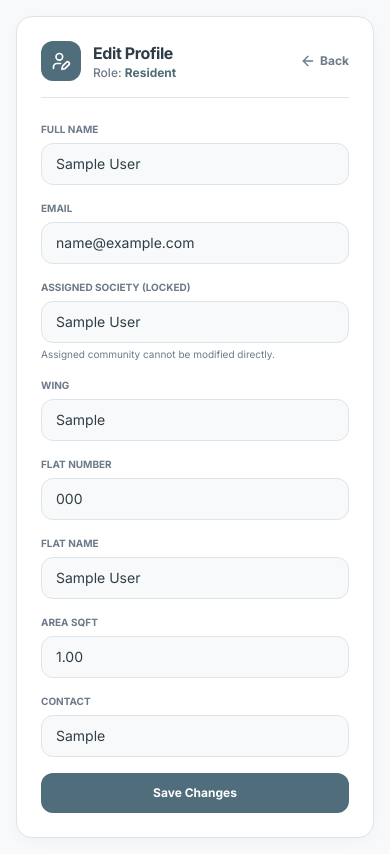
After one commit to technerdsreenath/SocietyHub, a Django app: page /users/profile/edit/ in a window 390 px wide. The commit adds this page. Run offline with Django 5.2, Linux system fonts and the light colour scheme; a user stored in the database is signed in; tables that the repository leaves empty hold one stand-in row (values such as "Sample post"); some libraries are stand-ins or nearby versions.

```diff
--- /dev/null
+++ b/SocietyHub/templates/auth/edit_profile.html
@@ -0,0 +1,134 @@
+<!DOCTYPE html>
+<html lang="en" class="h-full bg-portal-bg">
+<head>
+    <meta charset="UTF-8">
+    <meta name="viewport" content="width=device-width, initial-scale=1.0">
+    <title>Edit Profile - Society Hub</title>
+    <link href="https://fonts.googleapis.com/css2?family=Inter:wght@300;400;500;600;700&display=swap" rel="stylesheet">
+    <script src="https://cdn.jsdelivr.net/npm/@tailwindcss/browser@4"></script> <!-- or your Tailwind script setup -->
+    <script src="https://cdn.tailwindcss.com"></script>
+    <script src="https://unpkg.com/lucide@latest"></script>
+    <script>
+        tailwind.config = {
+            theme: {
+                extend: {
+                    colors: {
+                        portal: {
+                            primary: '#4F6D7A',
+                            secondary: '#84A98C',
+                            bg: '#F8F9FA',
+                            card: '#FFFFFF',
+                            text: '#2F3E46',
+                            border: '#DDE5E8',
+                            muted: '#6C7A89'
+                        }
+                    },
+                    fontFamily: { sans: ['Inter', 'sans-serif'] },
+                    boxShadow: { 'card': '0 4px 16px -4px rgba(47, 62, 70, 0.06)' }
+                }
+            }
+        }
+    </script>
+</head>
+<body class="min-h-full font-sans text-portal-text bg-portal-bg flex items-center justify-center p-4 sm:p-6 overflow-y-auto">
+    <div class="w-full max-w-xl bg-portal-card rounded-2xl shadow-card border border-portal-border p-6 sm:p-8">
+
+        <!-- Header -->
+        <div class="flex items-center justify-between mb-6 pb-4 border-b border-portal-border">
+            <div class="flex items-center gap-3">
+                <div class="w-10 h-10 rounded-xl bg-portal-primary flex items-center justify-center text-white shadow-flat">
+                    <i data-lucide="user-pen" class="w-5 h-5"></i>
+                </div>
+                <div>
+                    <h1 class="font-bold text-portal-text text-base tracking-tight">Edit Profile</h1>
+                    <p class="text-xs text-portal-muted font-medium">Role: <span class="capitalize text-portal-primary font-bold">{{ profile.get_role_display }}</span></p>
+                </div>
+            </div>
+            <a href="{% url 'portal_dashboard' %}" class="text-xs font-bold text-portal-muted hover:text-portal-primary flex items-center gap-1 transition-all">
+                <i data-lucide="arrow-left" class="w-4 h-4"></i> Back
+            </a>
+        </div>
+
+        <form method="POST" class="space-y-4">
+            {% csrf_token %}
+
+            {% if form.errors %}
+                <div class="p-3 bg-red-50 border border-red-200 rounded-xl text-xs text-red-800 font-semibold">
+                    Please correct the errors below.
+                </div>
+            {% endif %}
+
+            {{ form.non_field_errors }}
+
+            <div class="grid grid-cols-1 sm:grid-cols-2 gap-4">
+                <!-- Common Fields -->
+                <div class="sm:col-span-2">
+                    <label class="block text-[10px] font-bold uppercase text-portal-muted mb-1.5">{{ form.full_name.label }}</label>
+                    {{ form.full_name }}
+                    {% if form.full_name.errors %}<p class="text-[11px] text-red-600 mt-1 font-medium">{{ form.full_name.errors.0 }}</p>{% endif %}
+                </div>
+
+                <div class="sm:col-span-2">
+                    <label class="block text-[10px] font-bold uppercase text-portal-muted mb-1.5">{{ form.email.label }}</label>
+                    {{ form.email }}
+                    {% if form.email.errors %}<p class="text-[11px] text-red-600 mt-1 font-medium">{{ form.email.errors.0 }}</p>{% endif %}
+                </div>
+
+                <!-- Locked Society Field -->
+                <div class="sm:col-span-2">
+                    <label class="block text-[10px] font-bold uppercase text-portal-muted mb-1.5">{{ form.society_name.label }} (Locked)</label>
+                    {{ form.society_name }}
+                    <p class="text-[10px] text-portal-muted mt-1">Assigned community cannot be modified directly.</p>
+                </div>
+
+                <!-- Role-Specific Fields: Resident -->
+                {% if profile.role == 'resident' %}
+                    <div>
+                        <label class="block text-[10px] font-bold uppercase text-portal-muted mb-1.5">{{ form.wing.label }}</label>
+                        {{ form.wing }}
+                    </div>
+                    <div>
+                        <label class="block text-[10px] font-bold uppercase text-portal-muted mb-1.5">{{ form.flat_number.label }}</label>
+                        {{ form.flat_number }}
+                    </div>
+                    <div>
+                        <label class="block text-[10px] font-bold uppercase text-portal-muted mb-1.5">{{ form.flat_name.label }}</label>
+                        {{ form.flat_name }}
+                    </div>
+                    <div>
+                        <label class="block text-[10px] font-bold uppercase text-portal-muted mb-1.5">{{ form.area_sqft.label }}</label>
+                        {{ form.area_sqft }}
+                    </div>
+                <!-- Role-Specific Fields: Secretary -->
+                {% elif profile.role == 'secretary' %}
+                    <div class="sm:col-span-2">
+                        <label class="block text-[10px] font-bold uppercase text-portal-muted mb-1.5">{{ form.wing.label }}</label>
+                        {{ form.wing }}
+                    </div>
+                {% endif %}
+
+                <!-- Contact Number -->
+                <div class="sm:col-span-2">
+                    <label class="block text-[10px] font-bold uppercase text-portal-muted mb-1.5">{{ form.contact.label }}</label>
+                    {{ form.contact }}
+                    {% if form.contact.errors %}<p class="text-[11px] text-red-600 mt-1 font-medium">{{ form.contact.errors.0 }}</p>{% endif %}
+                </div>
+            </div>
+
+            <button type="submit" class="w-full bg-portal-primary hover:bg-portal-primary/90 text-white font-bold py-3 rounded-xl text-xs shadow-flat transition-all mt-4">
+                Save Changes
+            </button>
+        </form>
+    </div>
+
+    <script>
+        lucide.createIcons();
+        // Automatically inject portal class styling to Django form widgets
+        document.querySelectorAll('input, select, textarea').forEach(el => {
+            if (el.type !== 'hidden' && !el.classList.contains('form-control')) {
+                el.className = 'w-full bg-portal-bg border border-portal-border rounded-xl px-3.5 py-2.5 text-sm focus:outline-none focus:ring-2 focus:ring-portal-primary/20 focus:border-portal-primary';
+            }
+        });
+    </script>
+</body>
+</html>
--- a/SocietyHub/templates/auth/login.html
+++ b/SocietyHub/templates/auth/login.html
@@ -70,6 +70,10 @@
         <p class="text-xs text-center text-portal-muted mt-6">
             Don't have an account? <a href="{% url 'register' %}" class="font-bold text-portal-primary hover:underline">Register here</a>
         </p>
+        <div class="mt-4 text-center text-xs text-portal-muted font-medium">
+        Want to register a new society or building?
+        <a href="{% url 'register_society' %}" class="text-portal-primary font-bold hover:underline">Register Building</a>
+    </div>
     </div>
     <script>
         lucide.createIcons();
--- a/SocietyHub/users/forms.py
+++ b/SocietyHub/users/forms.py
@@ -1,7 +1,86 @@
 from django import forms
 from django.contrib.auth.models import User
 from .models import UserProfile, Society
+from django.contrib.auth import get_user_model
 
+User = get_user_model()
+
+class SecretaryRegistrationForm(forms.Form):
+    username = forms.CharField(max_length=150,required=True, widget=forms.TextInput(attrs={'class': 'form-control', 'placeholder': 'Chairperson Username'}))
+    email = forms.EmailField(required=True,widget=forms.EmailInput(attrs={'class': 'form-control', 'placeholder': 'Chairperson Email'}))
+    password = forms.CharField(
+    required=True,
+    widget=forms.PasswordInput(attrs={'class': 'form-control', 'placeholder': 'Password'})
+)
+    society = forms.ModelChoiceField(queryset=Society.objects.filter(is_approved=True), widget=forms.Select(attrs={'class': 'form-control', 'placeholder': 'Select Approved Society'}))
+    wing = forms.CharField(max_length=50,required=True, widget=forms.TextInput(attrs={'class': 'form-control', 'placeholder': 'Wing (e.g., Wing A)'}))
+
+class SocietyAndChairpersonForm(forms.Form):
+    # Society Details
+    society_name = forms.CharField(max_length=255, widget=forms.TextInput(attrs={'class': 'form-control', 'placeholder': 'Society Name'}))
+    area = forms.CharField(max_length=255, widget=forms.TextInput(attrs={'class': 'form-control', 'placeholder': 'Area / Location'}))
+    total_wings = forms.IntegerField(widget=forms.NumberInput(attrs={'class': 'form-control', 'placeholder': 'Total Wings'}))
+
+    # Chairperson Account Details
+    username = forms.CharField(max_length=150, widget=forms.TextInput(attrs={'class': 'form-control', 'placeholder': 'Chairperson Username'}))
+    email = forms.EmailField(widget=forms.EmailInput(attrs={'class': 'form-control', 'placeholder': 'Chairperson Email'}))
+    password = forms.CharField(widget=forms.PasswordInput(attrs={'class': 'form-control', 'placeholder': 'Password'}))
+
+class UserProfileEditForm(forms.ModelForm):
+    full_name = forms.CharField(
+        max_length=150,
+        required=False,
+        label="Full Name",
+        widget=forms.TextInput(attrs={'class': 'w-full bg-[#F8F9FA] border border-portal-border rounded-xl px-3.5 py-2.5 text-xs focus:outline-none focus:ring-2 focus:ring-portal-primary'})
+    )
+    email = forms.EmailField(
+        required=True,
+        widget=forms.EmailInput(attrs={'class': 'w-full bg-[#F8F9FA] border border-portal-border rounded-xl px-3.5 py-2.5 text-xs focus:outline-none focus:ring-2 focus:ring-portal-primary'})
+    )
+    society_name = forms.CharField(
+        required=False,
+        disabled=True,
+        label="Assigned Society",
+        widget=forms.TextInput(attrs={'class': 'w-full bg-gray-100 border border-portal-border rounded-xl px-3.5 py-2.5 text-xs text-gray-500 cursor-not-allowed'})
+    )
+
+    class Meta:
+        model = UserProfile
+        fields = ['wing', 'flat_number', 'flat_name', 'contact', 'area_sqft']
+        widgets = {
+            'wing': forms.TextInput(attrs={'class': 'w-full bg-[#F8F9FA] border border-portal-border rounded-xl px-3.5 py-2.5 text-xs focus:outline-none focus:ring-2 focus:ring-portal-primary'}),
+            'flat_number': forms.TextInput(attrs={'class': 'w-full bg-[#F8F9FA] border border-portal-border rounded-xl px-3.5 py-2.5 text-xs focus:outline-none focus:ring-2 focus:ring-portal-primary'}),
+            'flat_name': forms.TextInput(attrs={'class': 'w-full bg-[#F8F9FA] border border-portal-border rounded-xl px-3.5 py-2.5 text-xs focus:outline-none focus:ring-2 focus:ring-portal-primary'}),
+            'contact': forms.TextInput(attrs={'class': 'w-full bg-[#F8F9FA] border border-portal-border rounded-xl px-3.5 py-2.5 text-xs focus:outline-none focus:ring-2 focus:ring-portal-primary'}),
+            'area_sqft': forms.NumberInput(attrs={'class': 'w-full bg-[#F8F9FA] border border-portal-border rounded-xl px-3.5 py-2.5 text-xs focus:outline-none focus:ring-2 focus:ring-portal-primary'}),
+        }
+
+    def __init__(self, *args, **kwargs):
+        super().__init__(*args, **kwargs)
+        if self.instance and self.instance.user:
+            self.fields['full_name'].initial = self.instance.user.get_full_name()
+            self.fields['email'].initial = self.instance.user.email
+        if self.instance and self.instance.society:
+            self.fields['society_name'].initial = self.instance.society.name
+
+        # Lock core property/flat details for residents so they cannot change them
+        if self.instance and self.instance.role == 'resident':
+            self.fields['wing'].disabled = True
+            self.fields['flat_number'].disabled = True
+            self.fields['flat_name'].disabled = True
+            self.fields['area_sqft'].disabled = True
+
+        # Lock wing for secretaries as well
+        if self.instance and self.instance.role == 'secretary':
+            self.fields['wing'].disabled = True
+
+        # Automatically add disabled styling classes if a field is disabled
+        for field_name, field in self.fields.items():
+            if field.disabled:
+                field.widget.attrs.update({
+                    'class': 'w-full bg-gray-100 border border-portal-border rounded-xl px-3.5 py-2.5 text-xs text-gray-500 cursor-not-allowed',
+                    'tabindex': '-1'
+                })
 class UserRegistrationForm(forms.ModelForm):
     full_name = forms.CharField(max_length=50, label="Full Name")
     email = forms.EmailField(required=True)
@@ -17,8 +96,11 @@ class UserRegistrationForm(forms.ModelForm):
     role = forms.ChoiceField(choices=UserProfile.ROLE_CHOICES, label="Select Role")
 
     # Profile specific details
+    wing = forms.CharField(max_length=50, required=False, label="Wing (e.g., Wing A)")
+    flat_number = forms.CharField(max_length=20, required=False, label="Flat Number")
     contact = forms.CharField(max_length=15)
-    apartment_name = forms.CharField(max_length=100, required=False, label="Apartment Name")
+
+    flat_name = forms.CharField(max_length=100, required=False, label="Flat name")
     area_sqft = forms.DecimalField(max_digits=8, decimal_places=2, required=False, label="Area (sqft)")
 
     class Meta:
@@ -36,8 +118,7 @@ class UserRegistrationForm(forms.ModelForm):
 
         # Enforce apartment and area requirements specifically for residents
         if role == 'resident':
-            if not cleaned_data.get("apartment_name"):
-                self.add_error('apartment_name', "Apartment name is required for residents.")
+
             if not cleaned_data.get("area_sqft"):
                 self.add_error('area_sqft', "Area in sqft is required for maintenance calculations.")
 
--- a/SocietyHub/users/urls.py
+++ b/SocietyHub/users/urls.py
@@ -8,11 +8,16 @@ from .views import (
     approve_secretary, reject_secretary, secretary_approvals_view,
     approve_resident, reject_resident
 )
+from django.urls import path, include
 
 urlpatterns = [
     path('login/', CustomLoginView.as_view(), name='login'),
     path('register/', register_view, name='register'),
     path('logout/', logout_view, name='logout'),
+    # ... your existing paths ...
+    path('register-society/', views.register_society_view, name='register_society'),
+    path('register-secretary/', views.register_secretary_view, name='register_secretary'), # Good to add this too!
+    path('profile/edit/', views.profile_edit_view, name='profile_edit'),
 
     # Password Reset Routes
     path('password-reset/', auth_views.PasswordResetView.as_view(template_name='auth/password_reset.html'), name='password_reset'),
--- a/SocietyHub/users/views.py
+++ b/SocietyHub/users/views.py
@@ -1,18 +1,26 @@
+import logging
+
+from django.conf import settings
+from django.contrib.admin.views.decorators import staff_member_required
 from django.contrib.auth import login, logout
+from django.contrib.auth.decorators import login_required
 from django.contrib.auth.forms import AuthenticationForm
-from django.shortcuts import render, redirect, get_object_or_404
-from .forms import UserRegistrationForm
-from .models import UserProfile
-from django.contrib.admin.views.decorators import staff_member_required
-from django.contrib.auth.decorators import login_required
+from django.contrib.auth.models import User
 from django.contrib.auth.views import LoginView
+from django.core.mail import send_mail
+from django.http import HttpResponseForbidden
+from django.shortcuts import get_object_or_404, redirect, render
 from django.urls import reverse_lazy
-from django.http import HttpResponseForbidden
-from django.contrib.auth.models import User
-from .models import Society
-from django.core.mail import send_mail
-from django.conf import settings
-import logging
+
+from .forms import (
+    SecretaryRegistrationForm,
+    SocietyAndChairpersonForm,
+    UserRegistrationForm,
+    UserProfileEditForm,
+)
+from .models import Society, UserProfile
+from django.db import transaction
+
 
 logger = logging.getLogger(__name__)
 
@@ -249,14 +257,19 @@ def register_view(request):
     if request.method == 'POST':
         form = UserRegistrationForm(request.POST)
         if form.is_valid():
-            user = form.save()
+            # 1. Save user securely with hashed password if not already handled in form.save()
+            user = form.save(commit=False)
+            password = form.cleaned_data.get('password')
+            user.set_password(password)  # Crucial for proper authentication!
+            user.save()
 
+            # 2. Match form's 'flat_name' field correctly
             UserProfile.objects.create(
                 user=user,
                 society=form.cleaned_data.get('society'),
                 role=form.cleaned_data.get('role'),
                 contact=form.cleaned_data.get('contact'),
-                apartment_name=form.cleaned_data.get('apartment_name', ''),
+                flat_name=form.cleaned_data.get('flat_name', ''),  # Fixed from apartment_name
                 area_sqft=form.cleaned_data.get('area_sqft', None),
                 is_approved=False
             )
@@ -266,10 +279,88 @@ def register_view(request):
 
     return render(request, 'auth/register.html', {'form': form})
 
+from django.db import transaction
+
+def register_society_view(request):
+    if request.method == 'POST':
+        form = SocietyAndChairpersonForm(request.POST)
+        if form.is_valid():
+            with transaction.atomic():
+                # 1. Create the Society (Pending Superadmin Approval)
+                society = Society.objects.create(
+                    name=form.cleaned_data['society_name'],
+                    area=form.cleaned_data['area'],
+                    total_wings=form.cleaned_data['total_wings'],
+                    is_approved=False
+                )
+
+                # 2. Create the Chairperson User (Secures password hashing)
+                user = User.objects.create_user(
+                    username=form.cleaned_data['username'],
+                    email=form.cleaned_data['email'],
+                    password=form.cleaned_data['password']
+                )
+
+                # 3. Create Chairperson Profile linked to the Society
+                UserProfile.objects.create(  # Fixed from Profile to UserProfile
+                    user=user,
+                    role='chairperson',
+                    society=society,
+                    is_approved=False
+                )
+            return redirect('login')
+    else:
+        form = SocietyAndChairpersonForm()
+    return render(request, 'auth/register_society.html', {'form': form})
+
+
+def register_secretary_view(request):
+    if request.method == 'POST':
+        form = SecretaryRegistrationForm(request.POST)
+        if form.is_valid():
+            with transaction.atomic():
+                user = User.objects.create_user(
+                    username=form.cleaned_data['username'],
+                    email=form.cleaned_data['email'],
+                    password=form.cleaned_data['password']
+                )
+                UserProfile.objects.create(  # Fixed from Profile to UserProfile
+                    user=user,
+                    role='secretary',
+                    society=form.cleaned_data['society'],
+                    wing=form.cleaned_data['wing'],
+                    is_approved=False
+                )
+            return redirect('login')
+    else:
+        form = SecretaryRegistrationForm()
+    return render(request, 'auth/register_secretary.html', {'form': form})
+
+
 def logout_view(request):
     logout(request)
     return redirect('login')
+@login_required
+def profile_edit_view(request):
+    profile = get_object_or_404(UserProfile, user=request.user)
+    if request.method == 'POST':
+        form = UserProfileEditForm(request.POST, instance=profile)
+        if form.is_valid():
+            user = request.user
+            full_name = form.cleaned_data.get('full_name')
+            if full_name:
+                names = full_name.split(' ', 1)
+                user.first_name = names[0]
+                user.last_name = names[1] if len(names) > 1 else ''
+            user.email = form.cleaned_data.get('email')
+            user.save()
 
+            form.save()
+            return redirect('portal_dashboard')
+    else:
+        form = UserProfileEditForm(instance=profile)
+
+    return render(request, 'auth/edit_profile.html', {'form': form, 'profile': profile})
 @staff_member_required
 def admin_approvals_view(request):
     # Fetch all user profiles awaiting approval
```
Also changed, not shown: SocietyHub/templates/auth/register_society.html (added, +85 -0 lines), SocietyHub/templates/auth/sidebar.html (added, +17 -0 lines), SocietyHub/templates/base.html (+40 -11 lines), SocietyHub/users/admin.py (+6 -6 lines), SocietyHub/users/models.py (+9 -7 lines), SocietyHub/users/migrations/0005_rename_apartment_name_userprofile_flat_name_and_more.py (added).
